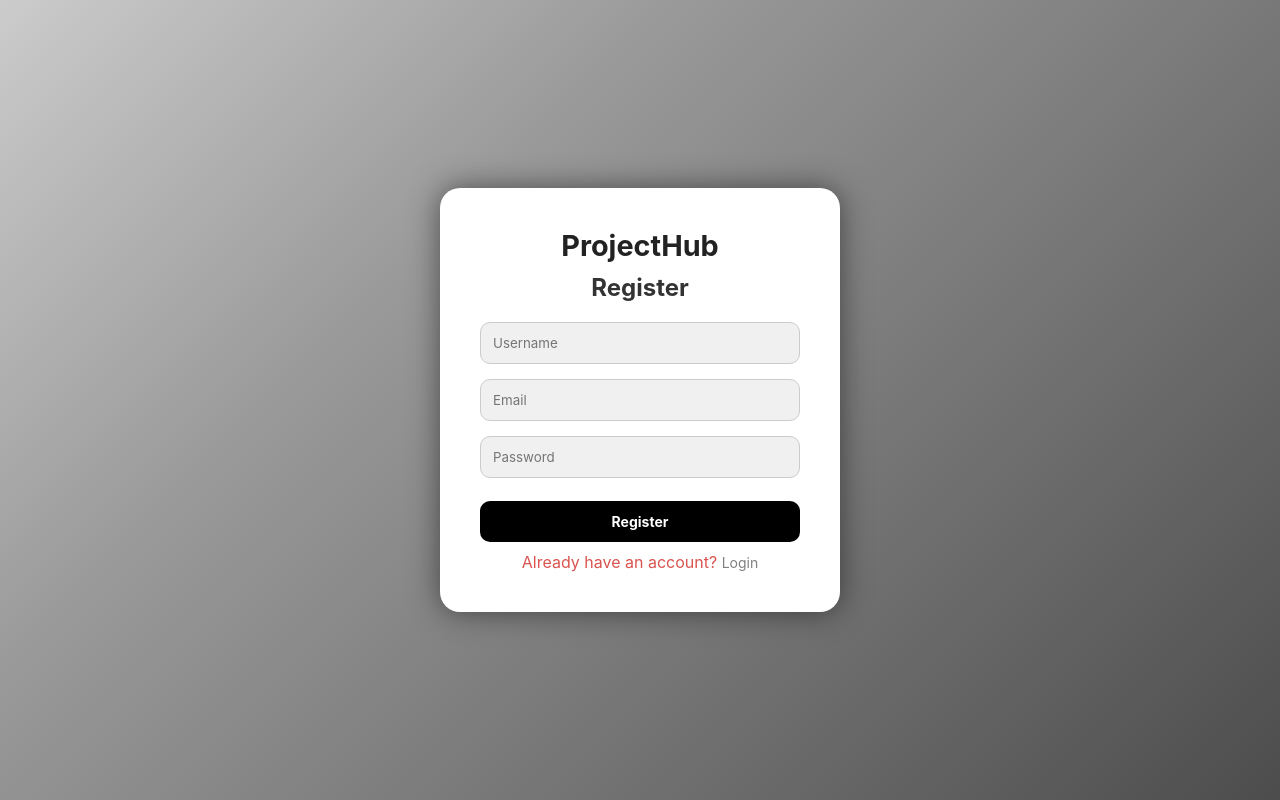
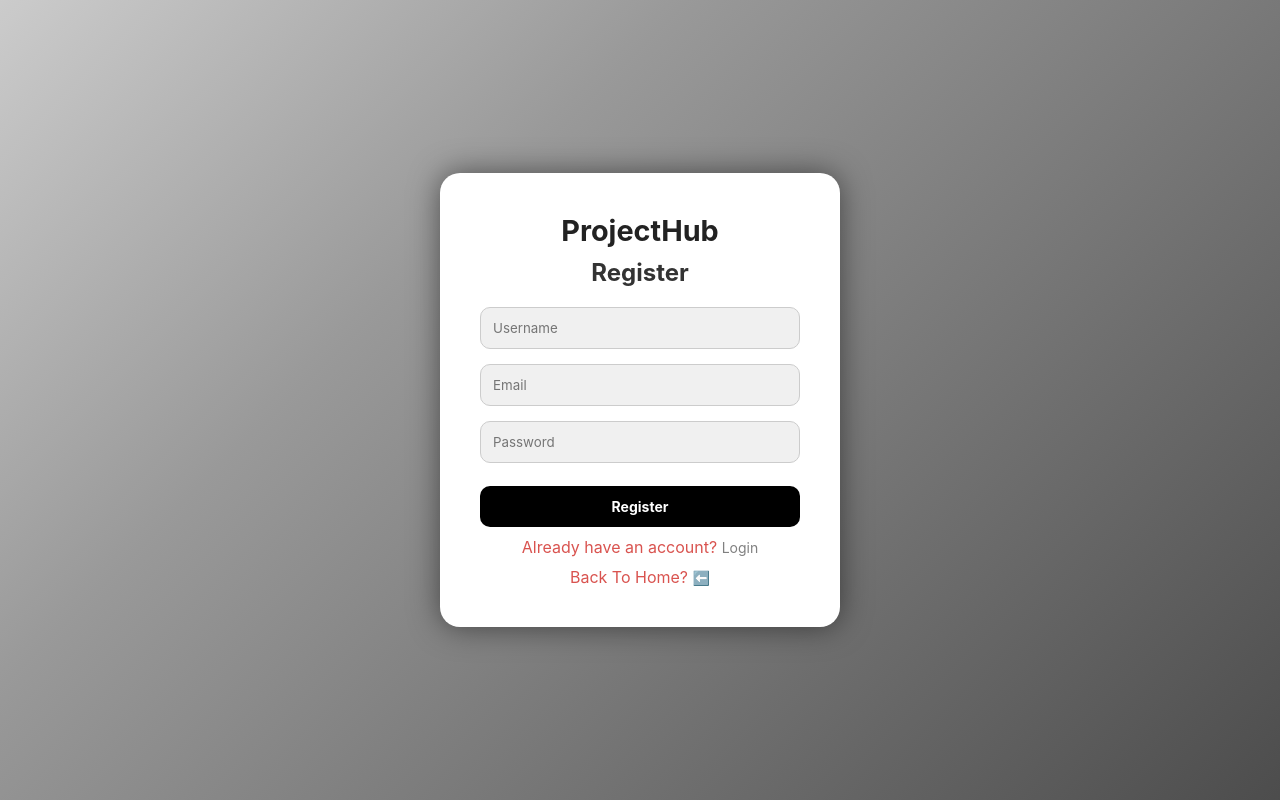
Before and after one commit to mohanchandrass/Collaborative-Project-Management-Tool-for-Students, a React (Vite) app in the folder client/: page /register in a window 1280 px wide. Built offline with nearby package versions, Linux system fonts and the light colour scheme; no server answers; the database is empty.

Commit message:
Link Fix

```diff
--- a/client/src/components/auth/Login.jsx
+++ b/client/src/components/auth/Login.jsx
@@ -66,6 +66,13 @@
         </Link>
       </p>
 
+      <p>
+        Back To Home?{' '}
+        <Link to="/home" style={{ color: 'Gray' }}>
+        ⬅️
+        </Link>
+      </p>
+
     </div>
 
   );
--- a/client/src/components/auth/Register.jsx
+++ b/client/src/components/auth/Register.jsx
@@ -77,6 +77,14 @@
           Login
         </Link>
       </p>
+
+      <p>
+              Back To Home?{' '}
+              <Link to="/home" style={{ color: 'Gray' }}>
+              ⬅️
+              </Link>
+            </p>
+
     </div>
   );
 };
```
